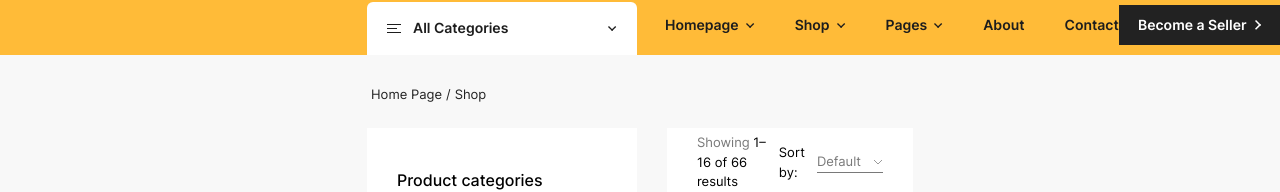
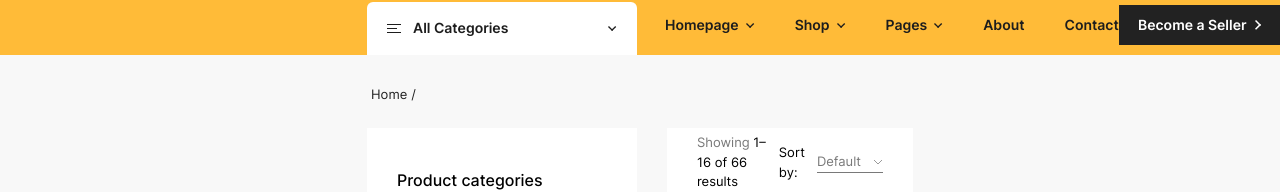
Before and after one commit to ifedayoagboola/bitsgiga-client, a React (Create React App) app: page /all-products in a window 1280 px wide. Shown: the part 131-323 px from the top of the page. Built offline with nearby package versions, Linux system fonts and the light colour scheme.

Commit message:
code refectorigng

```diff
--- a/src/components/BreadcrumbCom.jsx
+++ b/src/components/BreadcrumbCom.jsx
@@ -1,15 +1,22 @@
-export default function BreadcrumbCom() {
+export default function BreadcrumbCom({
+  paths = [{ name: "home", path: "/" }],
+}) {
   return (
     <>
-      <div className="font-400 text-[13px] text-qblack mb-[23px]">
-        <a href="#">
-          <span className="mx-1">Home Page</span>
-        </a>
-        /
-        <a href="#">
-          <span className="mx-1">Shop</span>
-        </a>
-      </div>
+      {paths && paths.length > 0 && (
+        <div key={Math.random()}>
+          <div className="breadcrumb-wrapper font-400 text-[13px] text-qblack mb-[23px]">
+            {paths.map((path) => (
+              <span key={Math.random()}>
+                <a href={path.path}>
+                  <span className="mx-1 capitalize">{path.name}</span>
+                </a>
+                <span className="sperator">/</span>
+              </span>
+            ))}
+          </div>
+        </div>
+      )}
     </>
   );
 }
--- a/src/components/Partials/Header/index.jsx
+++ b/src/components/Partials/Header/index.jsx
@@ -4,7 +4,7 @@ import TopBar from "./TopBar";
 
 export default function Header() {
   return (
-    <header className="header-section-wrapper mb-[30px] relative">
+    <header className="header-section-wrapper relative">
       <TopBar className="quomodo-shop-top-bar" />
       <Middlebar className="quomodo-shop-middle-bar" />
       <Navbar className="quomodo-shop-nav-bar " />
--- a/src/components/Partials/Layout.jsx
+++ b/src/components/Partials/Layout.jsx
@@ -2,11 +2,13 @@ import DiscountBanner from "../DiscountBanner";
 import Footer from "./Footer";
 import Header from "./Header";
 
-export default function Layout({ children }) {
+export default function Layout({ children, childrenClasses }) {
   return (
     <>
       <Header />
-      {children && children}
+      <div className={`w-full pt-[30px] ${childrenClasses || ""}`}>
+        {children && children}
+      </div>
       <DiscountBanner />
       <Footer />
     </>
```
